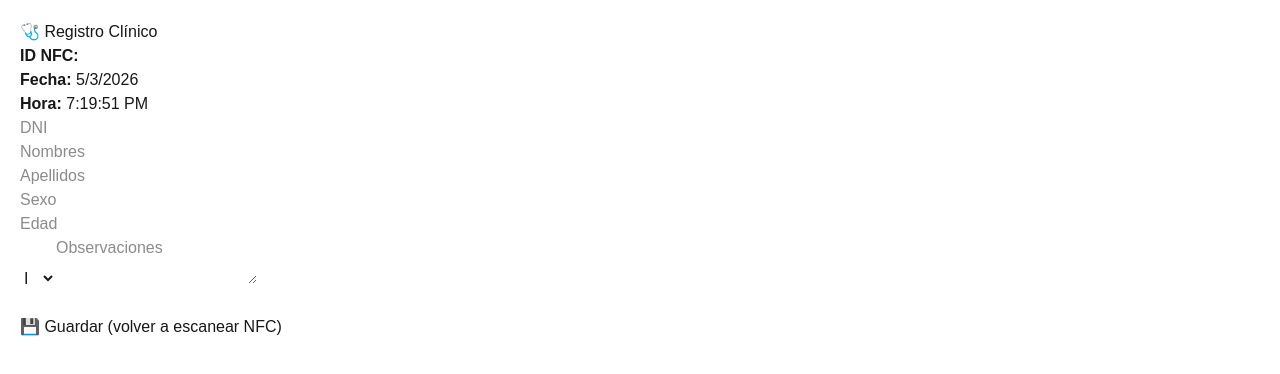
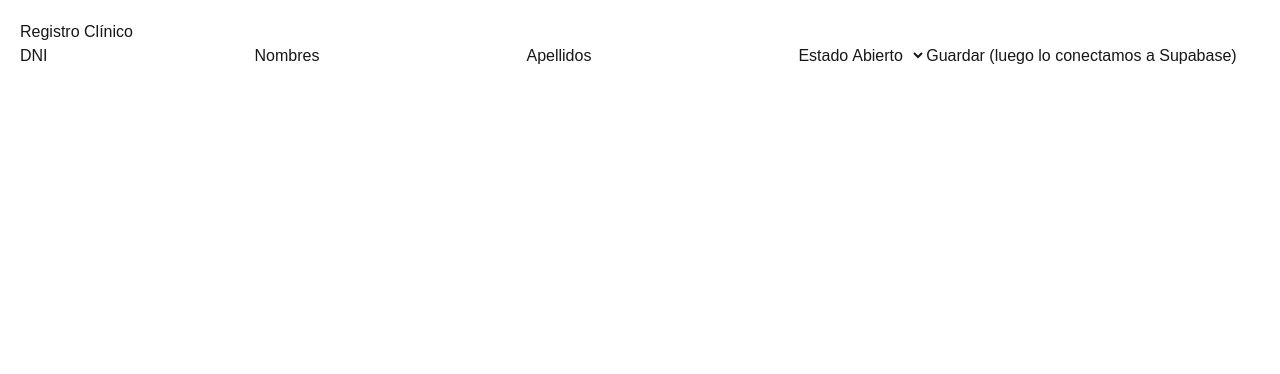
Before and after one commit to EmilySIlva273/nfc-clinico, a Next.js app: page /registro in a window 1280 px wide. Shown: the top 374 px of the page. Built offline with nearby package versions, Linux system fonts and the light colour scheme.

Commit message:
fix page registro

```diff
--- a/app/registro/page.tsx
+++ b/app/registro/page.tsx
@@ -1,119 +1,47 @@
-"use client";
+'use client'
 
-import { useSearchParams } from "next/navigation";
-import { useEffect, useState } from "react";
+import { useState } from 'react'
 
 export default function Registro() {
-  const params = useSearchParams();
-  const id = params.get("id");
-
-  const [fechaInicio, setFechaInicio] = useState("");
-  const [horaInicio, setHoraInicio] = useState("");
-
-  const [form, setForm] = useState({
-    dni: "",
-    nombres: "",
-    apellidos: "",
-    sexo: "",
-    nacimiento: "",
-    edad: "",
-    prioridad: "I",
-    observaciones: "",
-  });
-
-  useEffect(() => {
-    const ahora = new Date();
-    setFechaInicio(ahora.toLocaleDateString());
-    setHoraInicio(ahora.toLocaleTimeString());
-
-    // 🔥 Simulación de datos (luego conectamos BD)
-    if (id) {
-      setForm({
-        dni: "12345678",
-        nombres: "Juan",
-        apellidos: "Pérez",
-        sexo: "M",
-        nacimiento: "2000-01-01",
-        edad: "25",
-        prioridad: "I",
-        observaciones: "",
-      });
-    }
-  }, [id]);
-
-  const handleChange = (e: any) => {
-    setForm({
-      ...form,
-      [e.target.name]: e.target.value,
-    });
-  };
-
-  const guardar = async () => {
-    try {
-      if ("NDEFReader" in window) {
-        const ndef = new (window as any).NDEFReader();
-
-        await ndef.scan();
-
-        alert("📡 Acerque el mismo NFC para guardar");
-
-        ndef.onreading = (event: any) => {
-          const idCierre = event.serialNumber;
-
-          if (idCierre !== id) {
-            alert("❌ NFC diferente");
-            return;
-          }
-
-          const ahora = new Date();
-
-          const data = {
-            id,
-            ...form,
-            fechaInicio,
-            horaInicio,
-            fechaFin: ahora.toLocaleDateString(),
-            horaFin: ahora.toLocaleTimeString(),
-          };
-
-          console.log("GUARDADO:", data);
-
-          alert("✅ Registro guardado correctamente");
-        };
-      }
-    } catch (error) {
-      alert("Error al guardar");
-    }
-  };
+  const [dni, setDni] = useState('')
+  const [nombres, setNombres] = useState('')
+  const [apellidos, setApellidos] = useState('')
+  const [estado, setEstado] = useState('abierto')
 
   return (
-    <main style={{ padding: 20 }}>
-      <h2>🩺 Registro Clínico</h2>
+    <div style={{ padding: 20 }}>
+      <h1>Registro Clínico</h1>
 
-      <p><b>ID NFC:</b> {id}</p>
-      <p><b>Fecha:</b> {fechaInicio}</p>
-      <p><b>Hora:</b> {horaInicio}</p>
+      <label>DNI</label>
+      <input
+        value={dni}
+        onChange={(e) => setDni(e.target.value)}
+      />
 
-      <input name="dni" value={form.dni} onChange={handleChange} placeholder="DNI" /><br />
-      <input name="nombres" value={form.nombres} onChange={handleChange} placeholder="Nombres" /><br />
-      <input name="apellidos" value={form.apellidos} onChange={handleChange} placeholder="Apellidos" /><br />
-      <input name="sexo" value={form.sexo} onChange={handleChange} placeholder="Sexo" /><br />
-      <input name="edad" value={form.edad} onChange={handleChange} placeholder="Edad" /><br />
+      <label>Nombres</label>
+      <input
+        value={nombres}
+        onChange={(e) => setNombres(e.target.value)}
+      />
 
-      <select name="prioridad" value={form.prioridad} onChange={handleChange}>
-        <option>I</option>
-        <option>II</option>
-        <option>III</option>
-        <option>IV</option>
+      <label>Apellidos</label>
+      <input
+        value={apellidos}
+        onChange={(e) => setApellidos(e.target.value)}
+      />
+
+      <label>Estado</label>
+      <select
+        value={estado}
+        onChange={(e) => setEstado(e.target.value)}
+      >
+        <option value="abierto">Abierto</option>
+        <option value="cerrado">Cerrado</option>
       </select>
 
-      <textarea name="observaciones" value={form.observaciones} onChange={handleChange} placeholder="Observaciones" />
-
-      <br /><br />
-
-      <button onClick={guardar}>
-        💾 Guardar (volver a escanear NFC)
+      <button>
+        Guardar (luego lo conectamos a Supabase)
       </button>
-    </main>
-  );
+    </div>
+  )
 }
```
